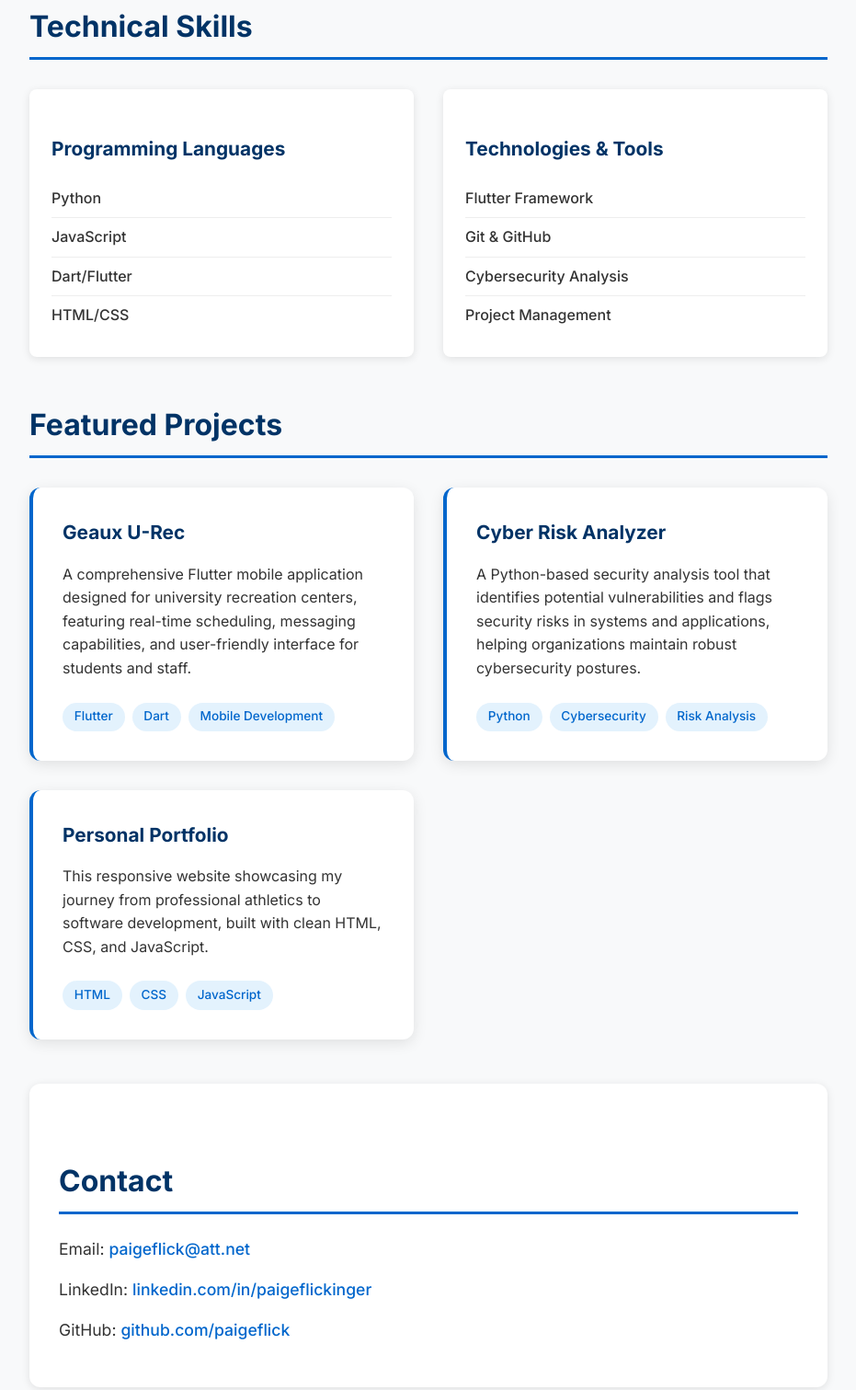
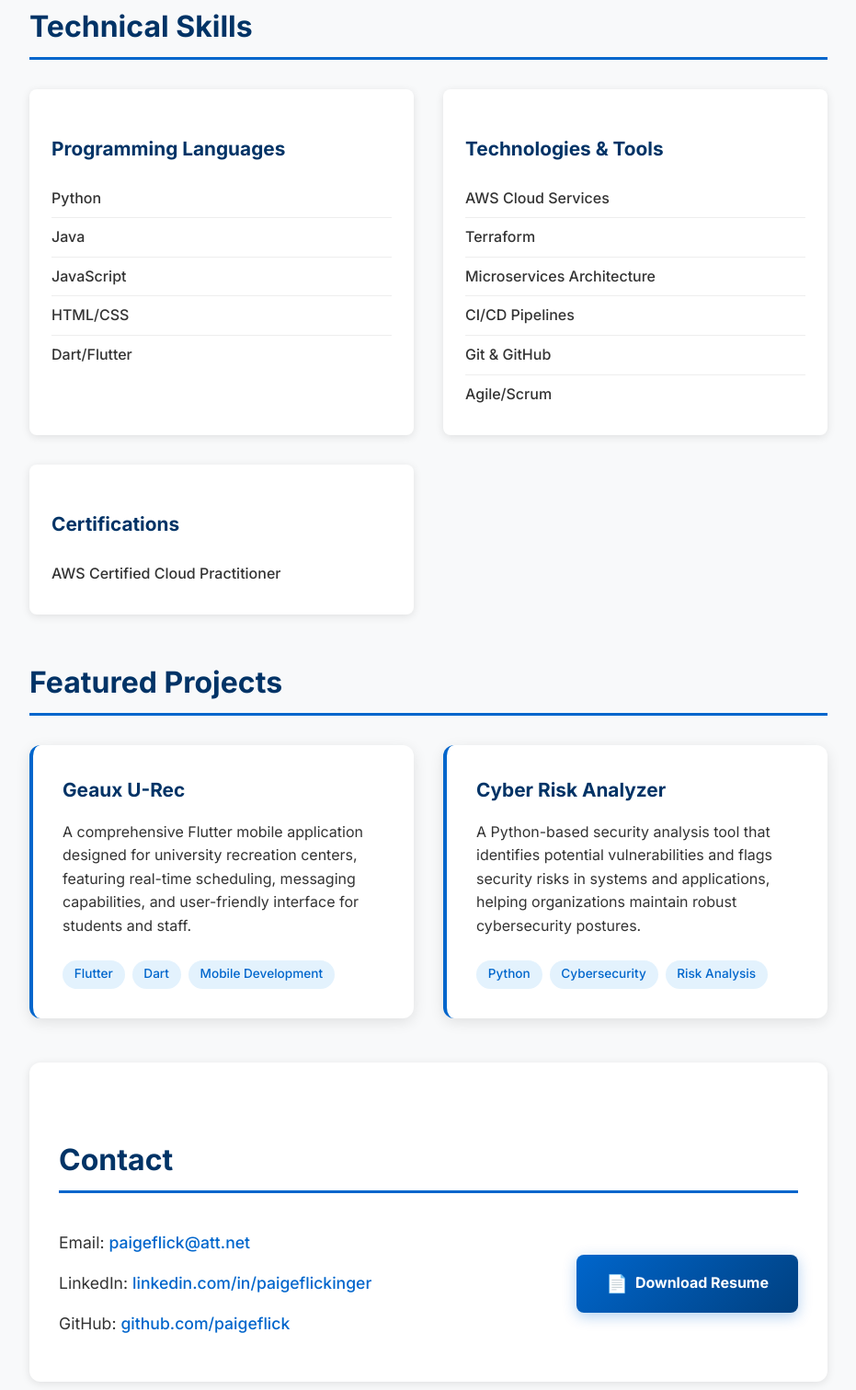
Before and after one commit to paigeflick/Personal-Website, a plain HTML site: page index.html in a window 1280 px wide. Shown: the part 1423-2934 px from the top of the page at 92% size, without its empty margins (174-1105 px from the left). Drawn offline with Linux system fonts and the light colour scheme.

Commit message:
Added Resume, fixed skills section, added better context around internship

```diff
--- a/index.html
+++ b/index.html
@@ -4,7 +4,8 @@
 <head>
     <meta charset="UTF-8" />
     <meta name="viewport" content="width=device-width, initial-scale=1.0" />
-    <meta name="description" content="Paige Flickinger - Computer Science Graduate, Software Developer, and former professional volleyball player passionate about cybersecurity and program management." />
+    <meta name="description"
+        content="Paige Flickinger - Computer Science Graduate, Software Developer, and former professional volleyball player passionate about cybersecurity and program management." />
     <title>Paige Flickinger - Software Developer</title>
     <link rel="stylesheet" href="style.css" />
     <link rel="preconnect" href="https://fonts.googleapis.com" />
@@ -17,7 +18,8 @@
         <div class="container">
             <h1>Hello, I'm Paige Flickinger</h1>
             <p class="tagline">Computer Science Graduate | Software Developer | Cybersecurity | Program Management</p>
-            <p class="intro">Former professional volleyball player turned software engineer with a passion for solving real-world problems</p>
+            <p class="intro">Former professional volleyball player turned software engineer with a passion for solving
+                real-world problems</p>
         </div>
     </header>
 
@@ -25,10 +27,15 @@
         <section id="about">
             <h2>About Me</h2>
             <p>
-                I'm a former professional volleyball player who discovered my passion for technology and made the leap into software engineering. My athletic background taught me discipline, teamwork, and how to perform under pressure, skills that translate perfectly to the fast-paced world of software development.
+                I'm a former professional volleyball player who discovered my passion for technology and made the leap
+                into software engineering. My athletic background taught me discipline, teamwork, and how to perform
+                under pressure, skills that translate perfectly to the fast-paced world of software development.
             </p>
             <p>
-                With a Computer Science degree and a concentration in cybersecurity, I love tackling complex problems and building solutions that make a real impact. Whether it's developing mobile applications or working on backend systems, I bring the same competitive drive and attention to detail that made me successful in sports.
+                With a Computer Science degree and a concentration in cybersecurity, I love tackling complex problems
+                and building solutions that make a real impact. Whether it's developing mobile applications or working
+                on backend systems, I bring the same competitive drive and attention to detail that made me successful
+                in sports.
             </p>
         </section>
 
@@ -43,7 +50,10 @@
                     </div>
                 </div>
                 <p class="experience-description">
-                    Working with the SW COE (Software Center of Excellence) team to develop cloud-based software solutions that protect life in motion. Contributing to microservices architecture and modern web applications that integrate IoT, real-time data processing, and automotive safety technology in an agile development environment.
+                    Working with the SW COE (Software Center of Excellence) team to develop cloud-based software
+                    solutions that protect life in motion. Contributing to microservices architecture and modern web
+                    applications that integrate IoT, real-time data processing, and automotive safety technology in an
+                    agile development environment.
                 </p>
                 <div class="experience-highlights">
                     <h4>Key Responsibilities & Technologies:</h4>
@@ -52,7 +62,8 @@
                         <li>Contributing to full-stack development using modern frameworks and APIs</li>
                         <li>Participating in agile scrum processes including daily standups and sprint planning</li>
                         <li>Working with service-oriented architectures and CI/CD deployment pipelines</li>
-                        <li>Collaborating across teams (design, frontend, backend, platforms) to deliver customer-focused solutions</li>
+                        <li>Collaborating across teams (design, frontend, backend, platforms) to deliver
+                            customer-focused solutions</li>
                         <li>Supporting production environments and contributing to automotive safety innovations</li>
                     </ul>
                 </div>
@@ -74,18 +85,27 @@
                     <h3>Programming Languages</h3>
                     <ul>
                         <li>Python</li>
+                        <li>Java</li>
                         <li>JavaScript</li>
+                        <li>HTML/CSS</li>
                         <li>Dart/Flutter</li>
-                        <li>HTML/CSS</li>
                     </ul>
                 </div>
                 <div class="skill-category">
                     <h3>Technologies & Tools</h3>
                     <ul>
-                        <li>Flutter Framework</li>
+                        <li>AWS Cloud Services</li>
+                        <li>Terraform</li>
+                        <li>Microservices Architecture</li>
+                        <li>CI/CD Pipelines</li>
                         <li>Git & GitHub</li>
-                        <li>Cybersecurity Analysis</li>
-                        <li>Project Management</li>
+                        <li>Agile/Scrum</li>
+                    </ul>
+                </div>
+                <div class="skill-category">
+                    <h3>Certifications</h3>
+                    <ul>
+                        <li>AWS Certified Cloud Practitioner</li>
                     </ul>
                 </div>
             </div>
@@ -96,7 +116,9 @@
             <div class="projects-grid">
                 <div class="project-card">
                     <h3>Geaux U-Rec</h3>
-                    <p>A comprehensive Flutter mobile application designed for university recreation centers, featuring real-time scheduling, messaging capabilities, and user-friendly interface for students and staff.</p>
+                    <p>A comprehensive Flutter mobile application designed for university recreation centers, featuring
+                        real-time scheduling, messaging capabilities, and user-friendly interface for students and
+                        staff.</p>
                     <div class="tech-stack">
                         <span class="tech-tag">Flutter</span>
                         <span class="tech-tag">Dart</span>
@@ -105,30 +127,35 @@
                 </div>
                 <div class="project-card">
                     <h3>Cyber Risk Analyzer</h3>
-                    <p>A Python-based security analysis tool that identifies potential vulnerabilities and flags security risks in systems and applications, helping organizations maintain robust cybersecurity postures.</p>
+                    <p>A Python-based security analysis tool that identifies potential vulnerabilities and flags
+                        security risks in systems and applications, helping organizations maintain robust cybersecurity
+                        postures.</p>
                     <div class="tech-stack">
                         <span class="tech-tag">Python</span>
                         <span class="tech-tag">Cybersecurity</span>
                         <span class="tech-tag">Risk Analysis</span>
                     </div>
                 </div>
-                <div class="project-card">
-                    <h3>Personal Portfolio</h3>
-                    <p>This responsive website showcasing my journey from professional athletics to software development, built with clean HTML, CSS, and JavaScript.</p>
-                    <div class="tech-stack">
-                        <span class="tech-tag">HTML</span>
-                        <span class="tech-tag">CSS</span>
-                        <span class="tech-tag">JavaScript</span>
-                    </div>
-                </div>
+
             </div>
         </section>
 
         <section id="contact">
             <h2>Contact</h2>
-            <p>Email: <a href="mailto:paigeflick@att.net">paigeflick@att.net</a></p>
-            <p>LinkedIn: <a href="https://www.linkedin.com/in/paige-flickinger/" target="_blank">linkedin.com/in/paigeflickinger</a></p>
-            <p>GitHub: <a href="https://github.com/paigeflick" target="_blank">github.com/paigeflick</a></p>
+            <div class="contact-content">
+                <div class="contact-links">
+                    <p>Email: <a href="mailto:paigeflick@att.net">paigeflick@att.net</a></p>
+                    <p>LinkedIn: <a href="https://www.linkedin.com/in/paige-flickinger/"
+                            target="_blank">linkedin.com/in/paigeflickinger</a></p>
+                    <p>GitHub: <a href="https://github.com/paigeflick" target="_blank">github.com/paigeflick</a></p>
+                </div>
+                <div class="resume-download">
+                    <a href="Paige Flickinger Resume .pdf" class="resume-btn" target="_blank" download>
+                        <span class="resume-icon">📄</span>
+                        Download Resume
+                    </a>
+                </div>
+            </div>
         </section>
     </main>
 
@@ -138,4 +165,5 @@
 
     <script src="script.js"></script>
 </body>
+
 </html>
--- a/style.css
+++ b/style.css
@@ -233,9 +233,46 @@ section {
     box-shadow: 0 2px 10px rgba(0, 0, 0, 0.1);
 }
 
-#contact p {
+.contact-content {
+    display: flex;
+    justify-content: space-between;
+    align-items: center;
+    gap: 2rem;
+    flex-wrap: wrap;
+}
+
+.contact-links p {
     margin: 1rem 0;
     font-size: 1.1rem;
+}
+
+.resume-download {
+    flex-shrink: 0;
+}
+
+.resume-btn {
+    display: inline-flex;
+    align-items: center;
+    gap: 0.5rem;
+    background: linear-gradient(135deg, #0066cc 0%, #004080 100%);
+    color: white !important;
+    padding: 1rem 2rem;
+    border-radius: 8px;
+    font-weight: 600;
+    font-size: 1rem;
+    text-decoration: none !important;
+    transition: all 0.3s ease;
+    box-shadow: 0 4px 15px rgba(0, 102, 204, 0.3);
+}
+
+.resume-btn:hover {
+    transform: translateY(-2px);
+    box-shadow: 0 6px 20px rgba(0, 102, 204, 0.4);
+    color: white !important;
+}
+
+.resume-icon {
+    font-size: 1.2rem;
 }
 
 a {
```
Also changed, not shown: 1 other file.
